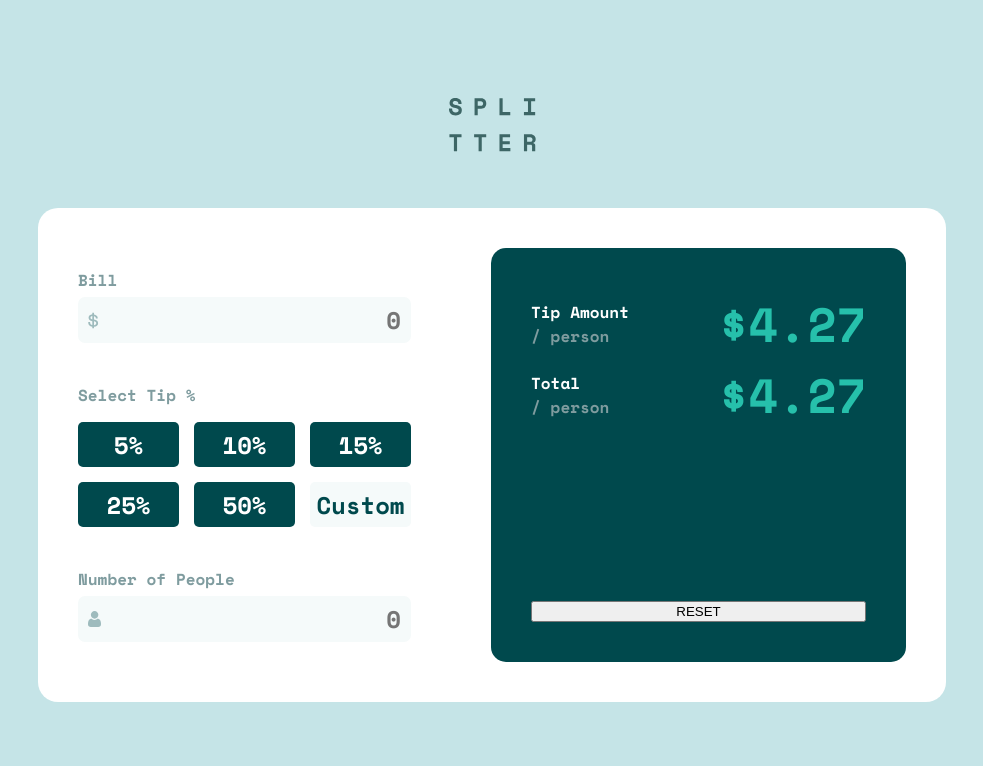
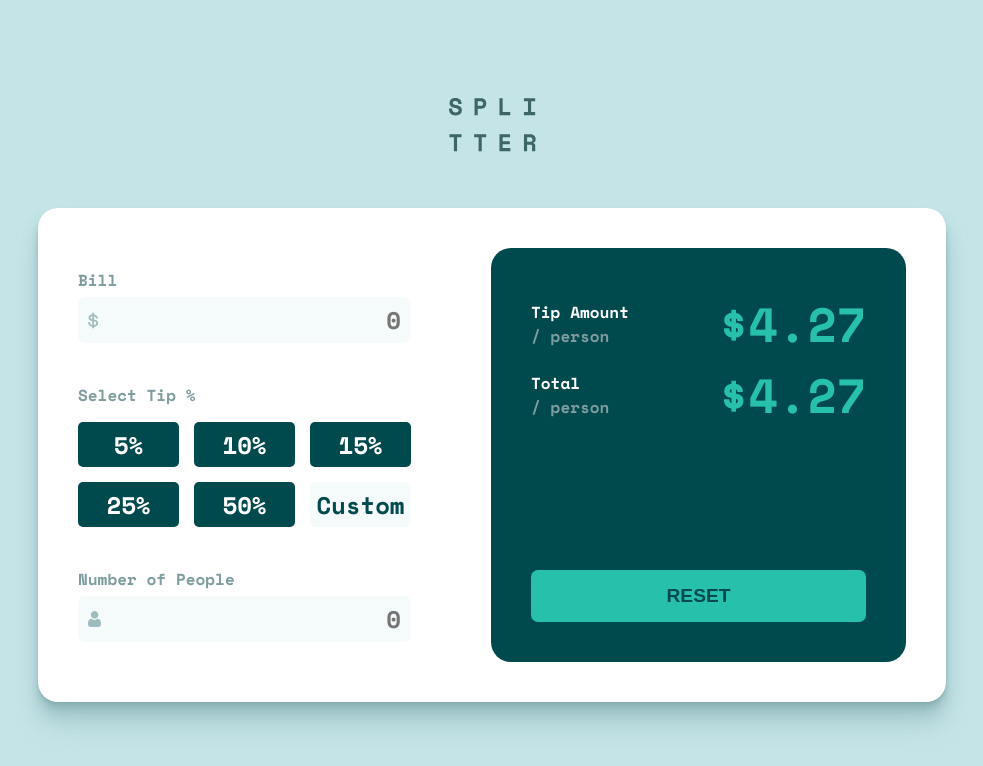
Before and after one commit to eivindsimonsen/tip-calculator-app, a React (Vite) app: page / in a window 1280 px wide. Shown: the top 766 px of the page, without its empty margins (148-1131 px from the left). Built offline with nearby package versions, Linux system fonts and the light colour scheme.

Commit message:
Changing some styles to match the design

```diff
--- a/src/css/index.css
+++ b/src/css/index.css
@@ -34,6 +34,7 @@ main {
   margin: 0px 20px;
   display: flex;
   gap: 80px;
+  box-shadow: var(--shadow-elevation-high);
 }
 
 main > * {
@@ -123,7 +124,7 @@ input {
   flex-direction: column;
   background-color: var(--dark-cyan);
   padding: 40px;
-  border-radius: 15px;
+  border-radius: 20px;
   min-width: 335px;
 }
 
@@ -151,4 +152,16 @@ p {
 
 .reset-btn {
   margin-top: auto;
+  padding: 15px;
+  border: none;
+  border-radius: 7px;
+  background-color: var(--primary-cyan);
+  color: var(--dark-cyan);
+  font-size: 1.2rem;
+  font-weight: var(--font-weight);
 }
+
+.reset-btn:hover {
+  cursor: pointer;
+  background-color: var(--lightgray-cyan);
+}
```
